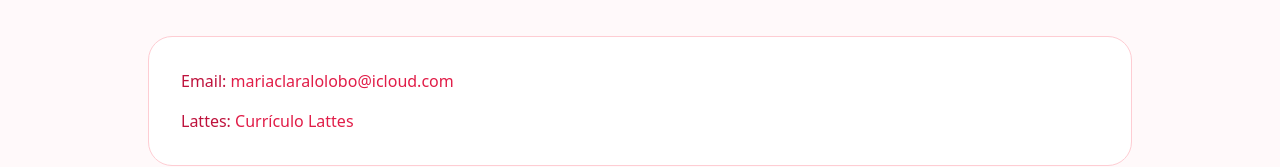
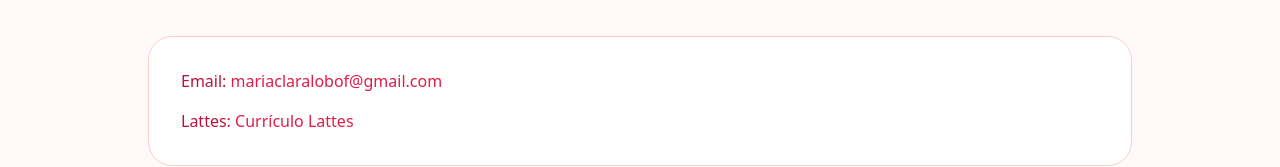
Before and after one commit to phlaranjeira31/portfolio-medicina, a Next.js app: page / in a window 1280 px wide. Shown: the part 3198-3365 px from the top of the page. Built offline with nearby package versions, Linux system fonts and the light colour scheme.

Commit message:
atualiza site

```diff
--- a/src/app/components/Contact.tsx
+++ b/src/app/components/Contact.tsx
@@ -12,10 +12,10 @@ export default function Contact() {
           <li>
             <span className="font-medium text-rose-700">Email:</span>{" "}
             <a
-              href="mailto:mariaclaralolobo@icloud.com"
+              href="mailto:mariaclaralobof@gmail.com"
               className="text-rose-600 hover:text-rose-700 hover:underline"
             >
-              mariaclaralolobo@icloud.com
+              mariaclaralobof@gmail.com
             </a>
           </li>
 
```
